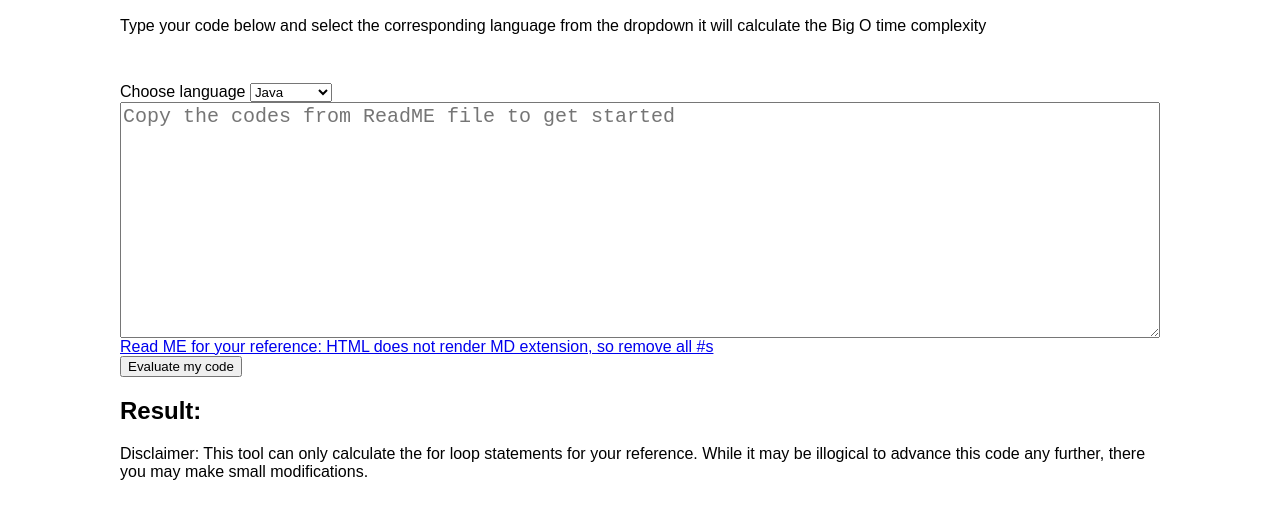
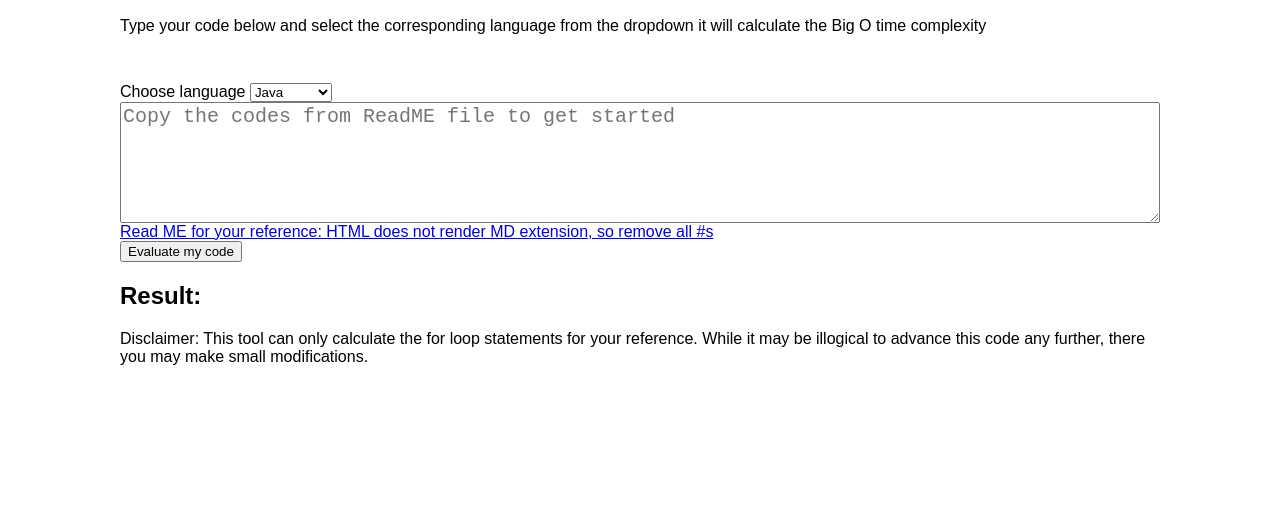
Before and after one commit to benjibogush/beehab.github.io, a plain HTML site: page src/index.html in a window 1280 px wide. Shown: the part 199-718 px from the top of the page. Drawn offline with Linux system fonts and the light colour scheme.

Commit message:
Update index.html

```diff
--- a/src/index.html
+++ b/src/index.html
@@ -26,7 +26,7 @@
         <label for="codeInput"></label>
     </div>
     <div>
-        <textarea class="textarea" spellcheck="false" id="codeInput" rows=10 cols="25" placeholder="Copy the codes from ReadME file to get started"></textarea>
+        <textarea class="textarea" spellcheck="false" id="codeInput" rows=5 cols="10" placeholder="Copy the codes from ReadME file to get started"></textarea>
     </div>
     <a href="../ReadME.md">Read ME for your reference: HTML does not render MD extension, so remove all #s</a>
     <div>
```
